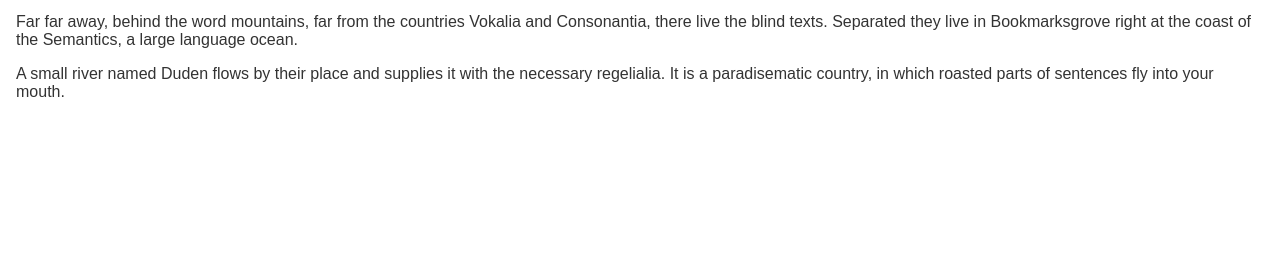
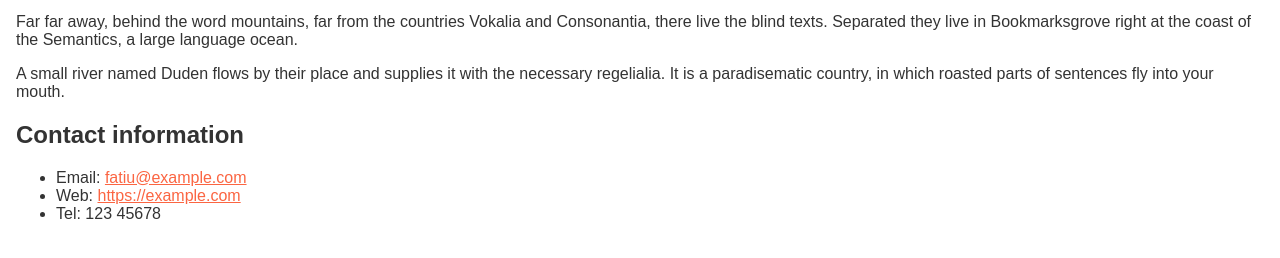
Before and after one commit to Fatiuayo/inft1206f24s3, a plain HTML site: page assignment three/partone/biog-download (1).html in a window 1280 px wide. Shown: the part 124-382 px from the top of the page. Drawn offline with Linux system fonts and the light colour scheme.

Commit message:
Final version of biography.html ready for publication.

```diff
--- a/assignment three/partone/biog-download (1).html
+++ b/assignment three/partone/biog-download (1).html
@@ -60,3 +60,17 @@
       necessary regelialia. It is a paradisematic country, in which roasted
       parts of sentences fly into your mouth.
     </p>
+    <h2>Contact information</h2>
+    <ul>
+      <li>
+        Email:
+        <a href="mailto:fatiu@example.com">fatiu@example.com</a>
+      </li>
+      <li>
+        Web:
+        <a href="https://example.com">https://example.com</a>
+      </li>
+      <li>Tel: 123 45678</li>
+    </ul>
+  </body>
+</html>
```
